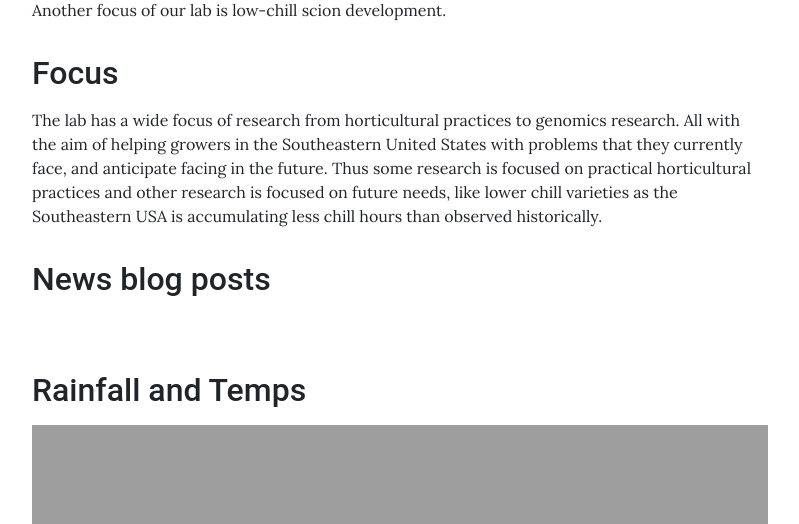
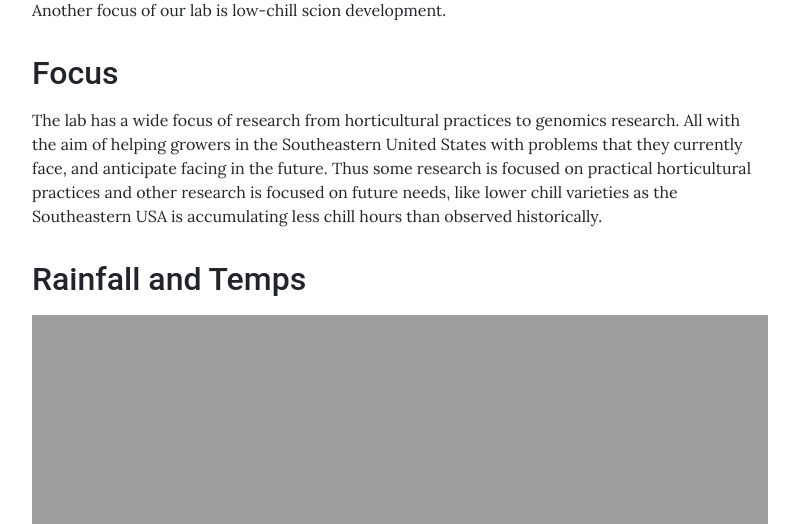
Before and after one commit to jeekinlau/lab_website, a Jekyll site: the page built from pages/home.md, in a window 1280 px wide and 900 px high, scrolled down 568 px, cut to the strip 0-524 px from the top of the window. Shown: the whole strip, without its empty margins (240-1039 px from the left). Built offline with Jekyll 4.4.1, drawn with Linux system fonts in a browser that asks for light colours.

Commit message:
update home page try to fix breaks

```diff
--- a/pages/home.md
+++ b/pages/home.md
@@ -22,8 +22,12 @@ The USDA-ARS peach rootstock lab is focused on developing rootstocks for the Sou
 
 ## Focus
 The lab has a wide focus of research from horticultural practices to genomics research. All with the aim of helping growers in the Southeastern United States with problems that they currently face, and anticipate facing in the future. Thus some research is focused on practical horticultural practices and other research is focused on future needs, like lower chill varieties as the Southeastern USA is accumulating less chill hours than observed historically.
+
+
+<p>
+<h2> Rainfall and Temps </h2>
+<iframe src="https://jeekinlau.github.io/byron_rainfall/" width="100%" height="100%"> /iframe>
+</p>
+
+
 ## News blog posts
-
-<br>
-## Rainfall and Temps
-<iframe src="https://jeekinlau.github.io/byron_rainfall/" width="100%" height="100%"> /iframe>
```
